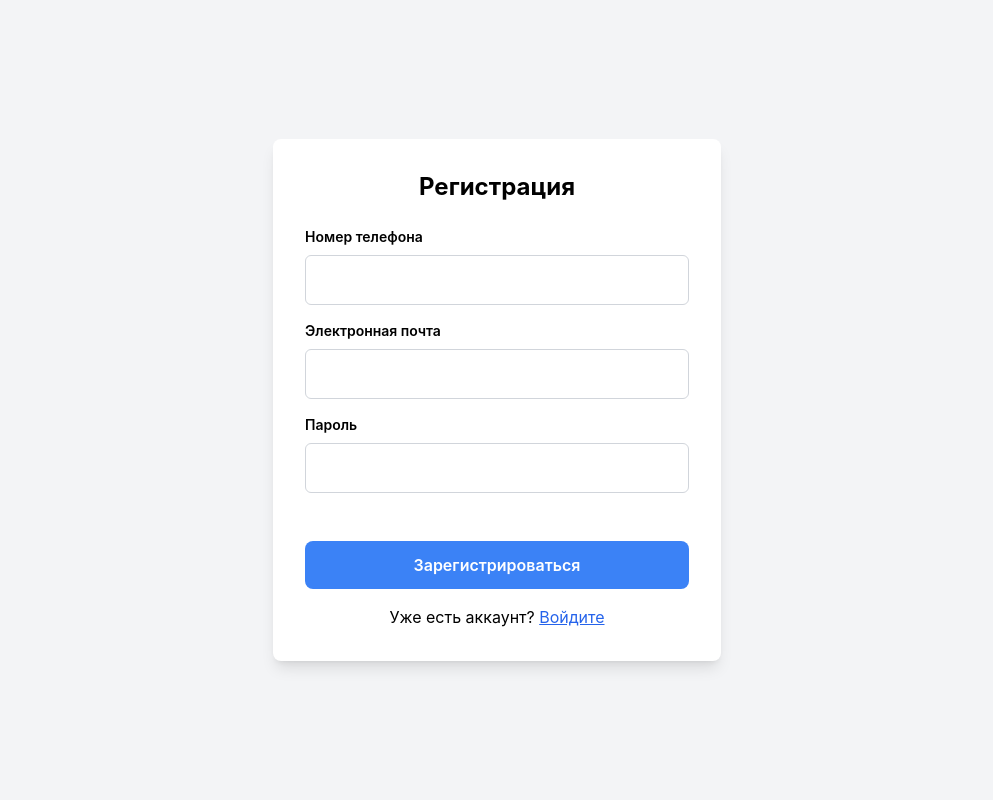
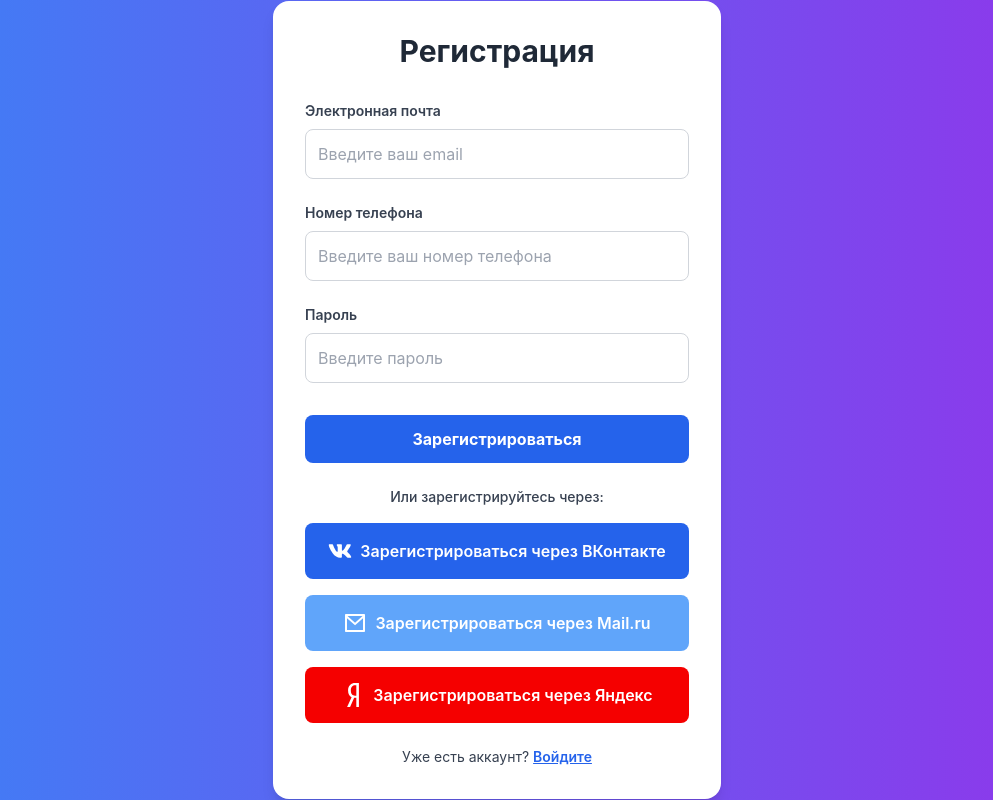
Before and after one commit to DreminIlarion/aaaallllloo, a React (Create React App) app: page /register in a window 1280 px wide. Shown: the whole page, without its empty margins (143-1136 px from the left). Built offline with nearby package versions, Linux system fonts and the light colour scheme.

Commit message:
+ regisrter

```diff
--- a/src/components/Register.jsx
+++ b/src/components/Register.jsx
@@ -1,110 +1,184 @@
 import React, { useState } from 'react';
 import { useNavigate } from 'react-router-dom';
+import toast, { Toaster } from 'react-hot-toast';
+import { FaVk, FaYandex } from 'react-icons/fa';
+import { RiMailLine } from 'react-icons/ri'; // Иконка для Mail.ru
 
 const Register = () => {
     const [phoneNumber, setPhoneNumber] = useState('');
     const [email, setEmail] = useState('');
     const [password, setPassword] = useState('');
+    const [isLoading, setIsLoading] = useState(false);
     const navigate = useNavigate();
-
-
 
 
 
     const handleRegister = async (e) => {
         e.preventDefault();
+        setIsLoading(true);
+
+        const body = {
+            phone_number: phoneNumber,
+            email: email,
+            hash_password: password
+        };
+
+        // Убираем пустые значения
+        Object.keys(body).forEach(key => body[key] === '' && delete body[key]);
+
         try {
-      const response = await fetch('https://registration-fastapi.onrender.com/authorization/registration', {
+            const response = await fetch(
+                `https://registration-fastapi.onrender.com/authorization/registration`,
+                {
                     method: 'POST',
                     headers: { 'Content-Type': 'application/json' },
-          body: JSON.stringify({
-              phone_number: phoneNumber,
-              email: email,
-              hash_password: password,
-
-          }),
-
-      });
+                    body: JSON.stringify(body),
+                }
+            );
 
             if (response.ok) {
-          console.log('Registration successful');
+
+
+                // Валидация токенов
+
+
+                toast.success('Регистрация успешна!');
+                setTimeout(() => navigate('/login'), 1500);
             } else {
-          console.error('Registration failed');
+                const errorData = await response.json();
+                toast.error(`Ошибка регистрации: ${errorData.message || 'Попробуйте снова'}`);
             }
         } catch (error) {
             console.error('Error during registration:', error);
+            toast.error('Ошибка сети. Проверьте соединение.');
+        } finally {
+            setIsLoading(false);
         }
     };
 
 
 
+    const handleOAuthRedirect = async (provider) => {
+        setIsLoading(true);
+        try {
+            const response = await fetch(
+                `https://registration-fastapi.onrender.com/${provider}/link`,
+                { method: 'GET' }
+            );
 
+            const textResponse = await response.text();
 
-
+            if (response.ok && textResponse) {
+                const cleanLink = textResponse.replace(/^"|"$/g, '');
+                window.location.href = cleanLink;
+            } else {
+                toast.error('Ошибка получения ссылки.');
+            }
+        } catch (error) {
+            console.error('Ошибка при получении ссылки:', error);
+            toast.error('Ошибка сети. Проверьте соединение.');
+        } finally {
+            setIsLoading(false);
+        }
+    };
 
     return (
-    <div className="min-h-screen flex justify-center items-center bg-gray-100">
-      <div className="bg-white p-8 rounded-lg shadow-lg w-full max-w-md">
-        <h2 className="text-2xl font-bold text-center mb-6">Регистрация</h2>
+        <div className="min-h-screen flex justify-center items-center bg-gradient-to-r from-blue-500 to-purple-600">
+            <Toaster position="top-right" />
+            <div className="bg-white p-8 rounded-2xl shadow-lg w-full max-w-md">
+                <h2 className="text-3xl font-bold text-center mb-8 text-gray-800">Регистрация</h2>
+                <form onSubmit={handleRegister}>
+                    <div className="mb-6">
+                        <label htmlFor="email" className="block text-sm font-semibold mb-2 text-gray-700">
+                            Электронная почта
+                        </label>
+                        <input
+                            id="email"
+                            type="email"
+                            className="w-full p-3 border border-gray-300 rounded-lg focus:ring-2 focus:ring-blue-500 focus:outline-none"
+                            value={email}
+                            onChange={(e) => setEmail(e.target.value)}
+                            placeholder="Введите ваш email"
+                        />
+                    </div>
 
-
-            <form onSubmit={handleRegister}>
-              <div className="mb-4">
-                <label htmlFor="phone_number" className="block text-sm font-semibold mb-2">Номер телефона</label>
+                    <div className="mb-6">
+                        <label htmlFor="phone_number" className="block text-sm font-semibold mb-2 text-gray-700">
+                            Номер телефона
+                        </label>
                         <input
                             id="phone_number"
                             type="tel"
-                  className="w-full p-3 border border-gray-300 rounded-md"
+                            className="w-full p-3 border border-gray-300 rounded-lg focus:ring-2 focus:ring-blue-500 focus:outline-none"
                             value={phoneNumber}
                             onChange={(e) => setPhoneNumber(e.target.value)}
-                  required
+                            placeholder="Введите ваш номер телефона"
                         />
                     </div>
-              <div className="mb-4">
-                <label htmlFor="email" className="block text-sm font-semibold mb-2">Электронная почта</label>
-                <input
-                  id="email"
-                  type="email"
-                  className="w-full p-3 border border-gray-300 rounded-md"
-                  value={email}
-                  onChange={(e) => setEmail(e.target.value)}
-                  required
-                />
-              </div>
-              <div className="mb-6">
-                <label htmlFor="password" className="block text-sm font-semibold mb-2">Пароль</label>
+
+                    <div className="mb-8">
+                        <label htmlFor="password" className="block text-sm font-semibold mb-2 text-gray-700">
+                            Пароль
+                        </label>
                         <input
                             id="password"
                             type="password"
-                  className="w-full p-3 border border-gray-300 rounded-md"
+                            className="w-full p-3 border border-gray-300 rounded-lg focus:ring-2 focus:ring-blue-500 focus:outline-none"
                             value={password}
                             onChange={(e) => setPassword(e.target.value)}
-                  required
+                            placeholder="Введите пароль"
                         />
                     </div>
-              <br />
+
                     <button
                         type="submit"
-            className="w-full py-3 bg-blue-500 text-white font-semibold rounded-lg hover:bg-blue-600 transition"
+                        className={`w-full py-3 text-white font-bold rounded-lg transition ${isLoading ? 'bg-gray-400 cursor-not-allowed' : 'bg-blue-600 hover:bg-blue-700'}`}
+                        disabled={isLoading}
                     >
-            Зарегистрироваться
+                        {isLoading ? 'Загрузка...' : 'Зарегистрироваться'}
                     </button>
                 </form>
 
+                <div className="mt-6 text-center">
+                    <p className="text-sm font-medium mb-4 text-gray-700">Или зарегистрируйтесь через:</p>
+                    <div className="grid grid-cols-1 gap-4">
+                        <button
+                            onClick={() => handleOAuthRedirect('vk')}
+                            className="flex items-center justify-center py-4 w-full bg-blue-600 text-white font-semibold rounded-lg hover:bg-blue-700 transition"
+                        >
+                            <FaVk size={24} className="mr-2" />
+                            Зарегистрироваться через ВКонтакте
+                        </button>
+                        <button
+                            onClick={() => handleOAuthRedirect('mail.ru')}
+                            className="flex items-center justify-center py-4 w-full bg-blue-400 text-white font-semibold rounded-lg hover:bg-blue-500 transition"
+                        >
+                            <RiMailLine size={24} className="mr-2" />
 
 
-          <p className="mt-4 text-center">
+                            Зарегистрироваться через Mail.ru
+                        </button>
+                        <button
+                            onClick={() => handleOAuthRedirect('yandex')}
+                            className="flex items-center justify-center py-4 w-full bg-[#F50000] text-white font-semibold rounded-lg hover:bg-[#D40000] transition"
+                        >
+                            <FaYandex size={24} className="mr-2" />
+                            Зарегистрироваться через Яндекс
+                        </button>
+                    </div>
+                </div>
+
+                <p className="mt-6 text-center text-sm text-gray-700">
                     Уже есть аккаунт?{' '}
                     <span
                         role="link"
                         tabIndex={0}
                         onClick={() => navigate('/login')}
-              className="cursor-pointer underline text-blue-600"
+                        className="cursor-pointer underline text-blue-600 font-semibold"
                     >
                         Войдите
                     </span>
                 </p>
-
             </div>
         </div>
     );
```
Lines whose indentation alone changed are shown as unchanged.
